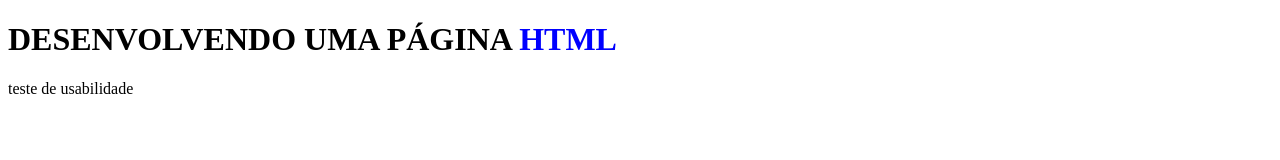
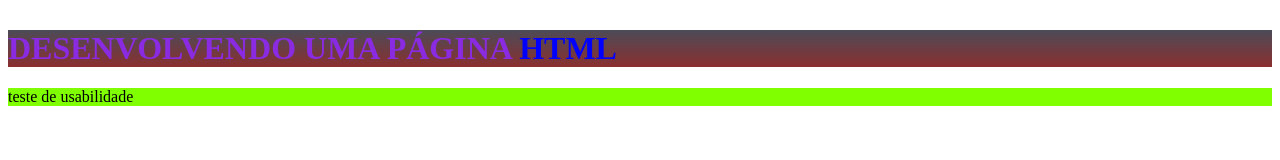
Before and after one commit to ramonsalesc/git, a plain HTML site: page index.html in a window 1280 px wide. Drawn offline with Linux system fonts and the light colour scheme.

Commit message:
INSERINDO BACKGROUND GRADIENTE NO TITULO

```diff
--- /dev/null
+++ b/estiloscss/estilos.css
@@ -0,0 +1,11 @@
+.formata {
+  color: blueviolet;
+}
+p {
+  background-color: chartreuse;
+}
+
+h1 {
+  margin-top: 30px;
+  background-image: linear-gradient(rgb(75, 75, 87), rgb(139, 47, 47));
+}
--- a/index.html
+++ b/index.html
@@ -3,11 +3,13 @@
   <head>
     <meta charset="UTF-8" />
     <meta name="viewport" content="width=device-width, initial-scale=1.0" />
-    <link rel="stylesheet" href="style.css" />
+    <link rel="stylesheet" type="text/css" href="/estiloscss/estilos.css" />
     <title>CURRICULO</title>
   </head>
   <body>
-    <h1>DESENVOLVENDO UMA PÁGINA <span style="color: blue;">HTML</span></h1>
+    <h1 class="formata">
+      DESENVOLVENDO UMA PÁGINA <span style="color: blue;">HTML</span>
+    </h1>
 
     <p>
       teste de usabilidade
```
Also changed, not shown: javas/java.js (added).
